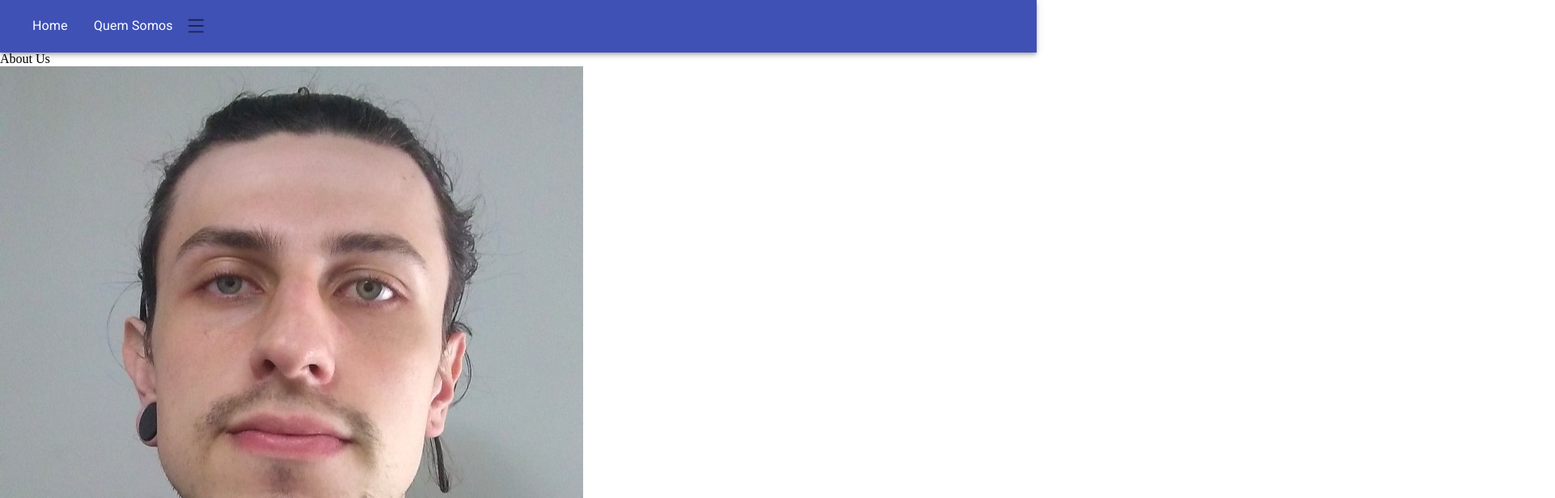
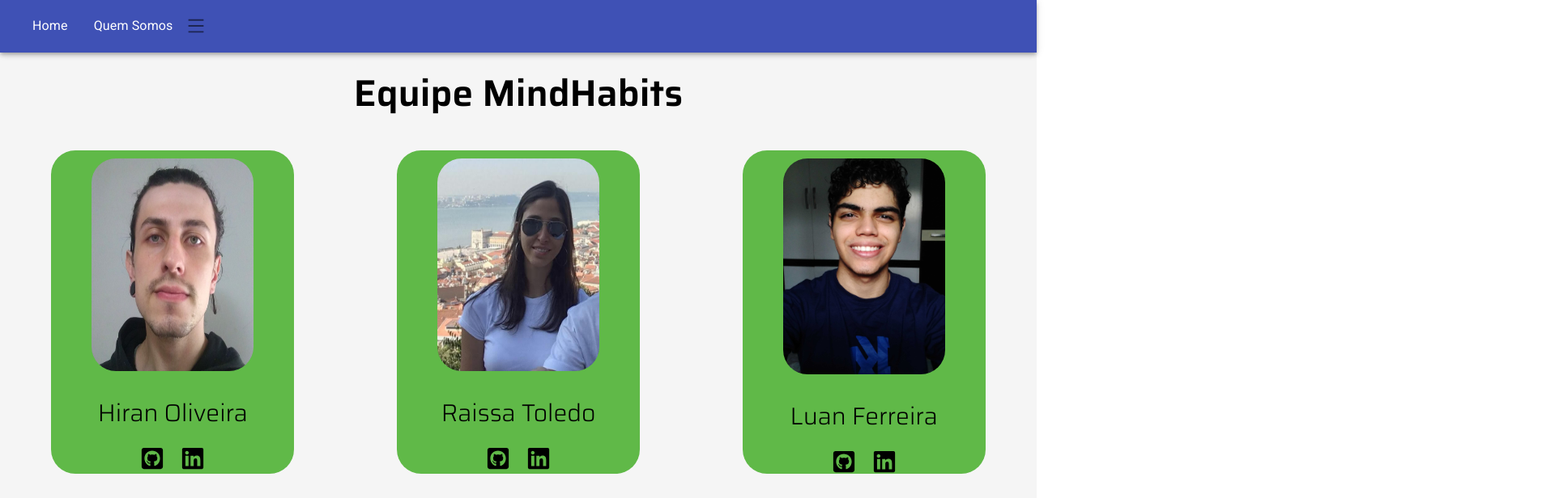
Before and after one commit to luan-ferreir4/mind-habits-app, a React (Create React App) app: page /aboutUs in a window 1280 px wide. Shown: the top 616 px of the page at 81% size, 1920 px wide, since content can reach past the window. Built offline with nearby package versions, Linux system fonts and the light colour scheme; no server answers; a web font is replaced by a local one.

Commit message:
feat: AboutUs page structure done, AboutUs cards structure done

```diff
--- a/src/App.js
+++ b/src/App.js
@@ -26,7 +26,7 @@ const App = () => {
           },
         }}
       />
-      <RoutesPaths />;
+      <RoutesPaths />
     </>
   );
 };
--- a/src/Components/CardAboutUS/index.jsx
+++ b/src/Components/CardAboutUS/index.jsx
@@ -1,21 +1,24 @@
 import { FaGithubSquare, FaLinkedin } from "react-icons/fa";
+import "../../Styles/ComponentsStyle/CardAboutUs/style.css";
 export const CardAboutUs = (item) => {
   // const history = useHistory();
   // const sendTo = (path) => {
   //   <Redirect to=path />;
   // };
   return (
-    <div>
+    <div className="cardAbout">
       <img src={item.item.image} alt={item.item.name} />
       <br />
       <h3>{item.item.name}</h3>
       <br />
-      <a href={item.item.githubpage}>
-        <FaGithubSquare />
-      </a>
-      <a href={item.item.linkedin}>
-        <FaLinkedin />
-      </a>
+      <div>
+        <a href={item.item.githubpage}>
+          <FaGithubSquare size={30} />
+        </a>
+        <a href={item.item.linkedin}>
+          <FaLinkedin size={30} />
+        </a>
+      </div>
     </div>
   );
 };
--- a/src/Pages/AboutUs/index.jsx
+++ b/src/Pages/AboutUs/index.jsx
@@ -1,5 +1,6 @@
 import { NavBar } from "../../Components/NavBar";
 import { CardAboutUs } from "../../Components/CardAboutUS";
+import "../../Styles/PagesStyle/AboutUsPage/style.css";
 
 const AboutUs = () => {
   const groupArray = [
@@ -27,16 +28,24 @@ const AboutUs = () => {
       githubpage: "https://github.com/r-rocha",
       image: "images/robertorocha.jpg",
     },
+    {
+      name: "Roberto Rocha",
+      linkedin: "https://www.linkedin.com/in/rsrocha",
+      githubpage: "https://github.com/r-rocha",
+      image: "images/robertorocha.jpg",
+    },
   ];
 
   return (
-    <>
+    <div className="container">
       <NavBar typeNav={"unlogged"} />
-      About Us
-      {groupArray.map((item) => (
-        <CardAboutUs item={item} />
-      ))}
-    </>
+      <h2>Equipe MindHabits</h2>
+      <div className="cards">
+        {groupArray.map((item) => (
+          <CardAboutUs item={item} />
+        ))}
+      </div>
+    </div>
   );
 };
 
--- /dev/null
+++ b/src/Styles/ComponentsStyle/CardAboutUs/style.css
@@ -0,0 +1,30 @@
+.cardAbout {
+  background-color: var(--green-pallet-one);
+  display: flex;
+  flex-direction: column;
+  align-items: center;
+  justify-content: space-evenly;
+  margin: 20px;
+  width: 300px;
+  height: 400px;
+  border-radius: 30px;
+}
+
+a {
+  margin: 0 10px 10px;
+  color: black;
+}
+
+img {
+  width: 200px;
+  height: 500px;
+  background-size: cover;
+  border-radius: 30px;
+  margin: 10px;
+}
+
+h3 {
+  font-family: var(--font-type-details);
+  font-weight: var(--font-w-thin);
+  font-size: 30px;
+}
--- /dev/null
+++ b/src/Styles/PagesStyle/AboutUsPage/style.css
@@ -0,0 +1,22 @@
+.container {
+  background-color: #f5f5f5;
+}
+
+.cards {
+  display: flex;
+  flex-wrap: wrap;
+  justify-content: space-around;
+}
+
+h2 {
+  margin: 15px;
+  text-align: center;
+  font-family: var(--font-type-details);
+  font-size: 30px;
+}
+
+@media screen and (min-width: 1024px) {
+  h2 {
+    font-size: 46px;
+  }
+}
```
